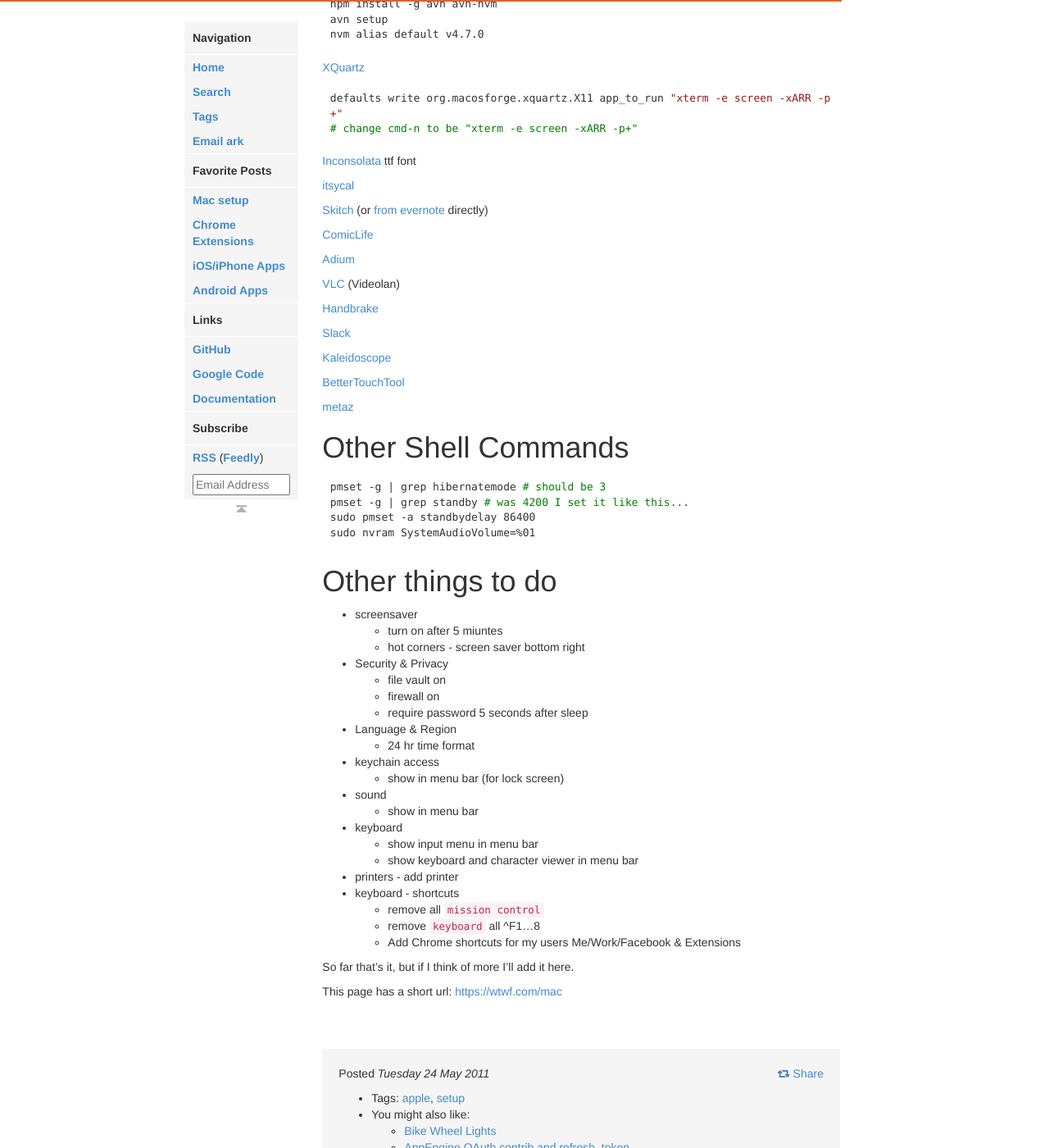
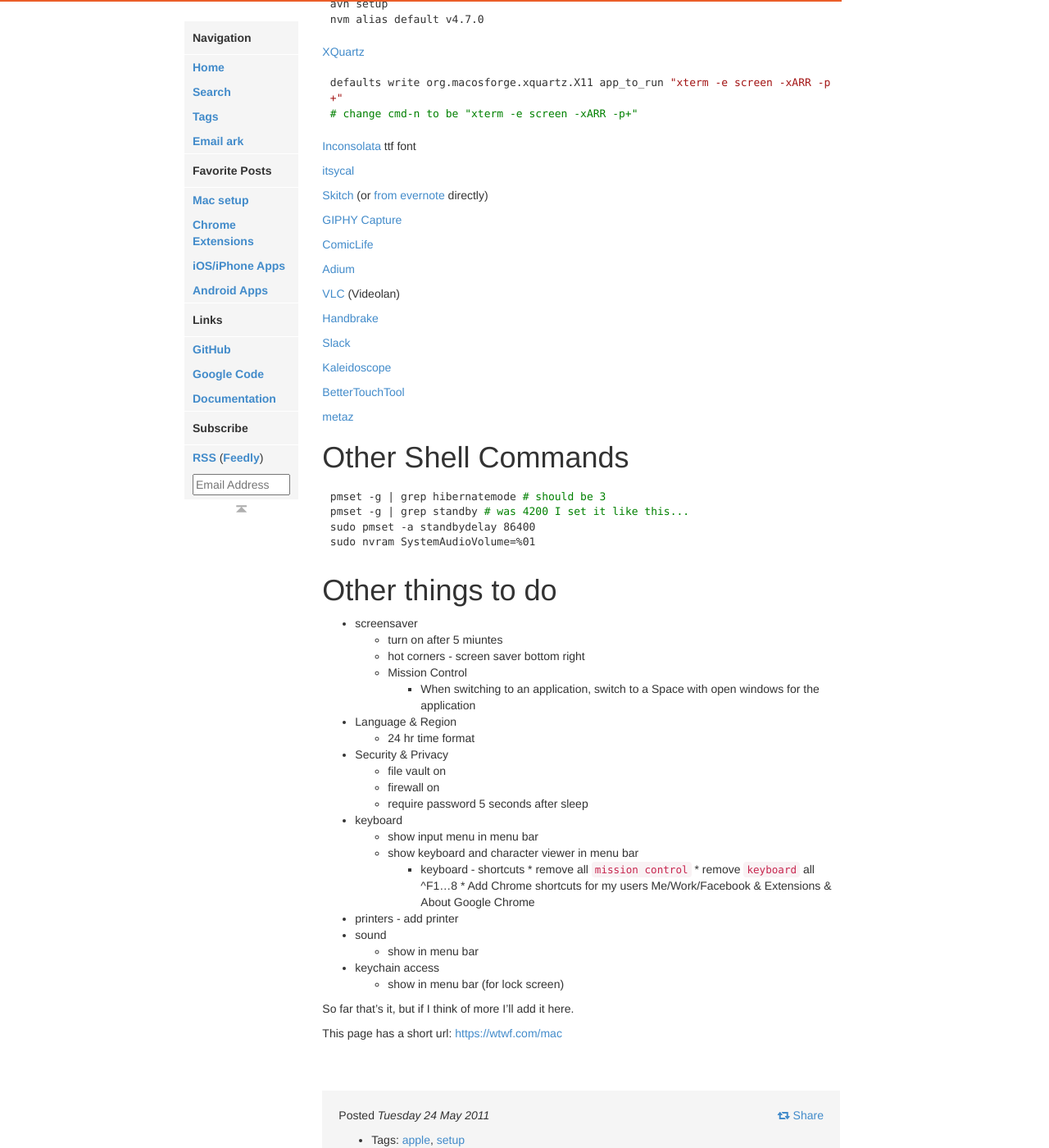
Before and after one commit to arkarkark/arkarkark.github.io, a Jekyll site: the page built from _posts/2011-05-24-mac-setup.md, in a window 1280 px wide and 1400 px high, scrolled down 935 px. Shown: the whole window at 82% size. Built offline with Jekyll 4.4.1, drawn with Linux system fonts in a browser that asks for light colours; some web fonts are replaced; some of the changed text lies outside the part shown.

Commit message:
updates, about emacs

````diff
--- a/_posts/2011-05-24-mac-setup.md
+++ b/_posts/2011-05-24-mac-setup.md
@@ -33,8 +33,8 @@
 ruby -e "$(curl -fsSL https://raw.github.com/Homebrew/homebrew/go/install)"
 brew doctor
 brew install git mysql wget imagemagick mtr tkdiff ant
-brew install --with-cocoa --with-gnutls --with-rsvg --with-imagemagick --srgb emacs
-brew linkapps emacs
+brew install --with-cocoa --with-gnutls --with-rsvg --with-imagemagick emacs
+open /usr/local/Cellar/emacs/*/Emacs.app
 brew install hub
 brew install ffmpeg --with-fdk-aac --with-ffplay --with-freetype --with-frei0r --with-libass --with-libvo-aacenc --with-libvorbis --with-libvpx --with-opencore-amr --with-openjpeg --with-opus --with-rtmpdump --with-schroedinger --with-speex --with-theora --with-tools
 ```
@@ -74,6 +74,8 @@
 [Skitch](https://itunes.apple.com/us/app/skitch-snap.-mark-up.-share./id42595533
 6)&nbsp;(or [from evernote](http://evernote.com/skitch/#) directly)
 
+[GIPHY Capture](https://itunes.apple.com/us/app/giphy-capture.-the-gif-maker/id668208984)
+
 [ComicLife](http://plasq.com/products/comiclife3/mac)
 
 [Adium](https://adium.im/)
@@ -104,24 +106,26 @@
    * screensaver
       * turn on after 5 miuntes
       * hot corners - screen saver bottom right
+	 * Mission Control
+	    * When switching to an application, switch to a Space with open windows for the application
+   * Language & Region
+      * 24 hr time format
    * Security & Privacy
       * file vault on
       * firewall on
       * require password 5 seconds after sleep
-   * Language & Region
-      * 24 hr time format
-   * keychain access
-      * show in menu bar (for lock screen)
-   * sound
-      * show in menu bar
    * keyboard
       * show input menu in menu bar
       * show keyboard and character viewer in menu bar
+		 * keyboard - shortcuts
+				* remove all `mission control`
+				* remove `keyboard` all ^F1...8
+				* Add Chrome shortcuts for my users Me/Work/Facebook & Extensions & About Google Chrome
    * printers - add printer
-   * keyboard - shortcuts
-      * remove all `mission control`
-      * remove `keyboard` all ^F1...8
-      * Add Chrome shortcuts for my users Me/Work/Facebook & Extensions
+   * sound
+      * show in menu bar
+   * keychain access
+      * show in menu bar (for lock screen)
 
 So far that's it, but if I think of more I'll add it here.
 
````
Also changed, not shown: other parts of _posts/2011-05-24-mac-setup.md (+1 -1 lines), _posts/2014-07-24-emacs-on-osx.md (+3 -3 lines).
